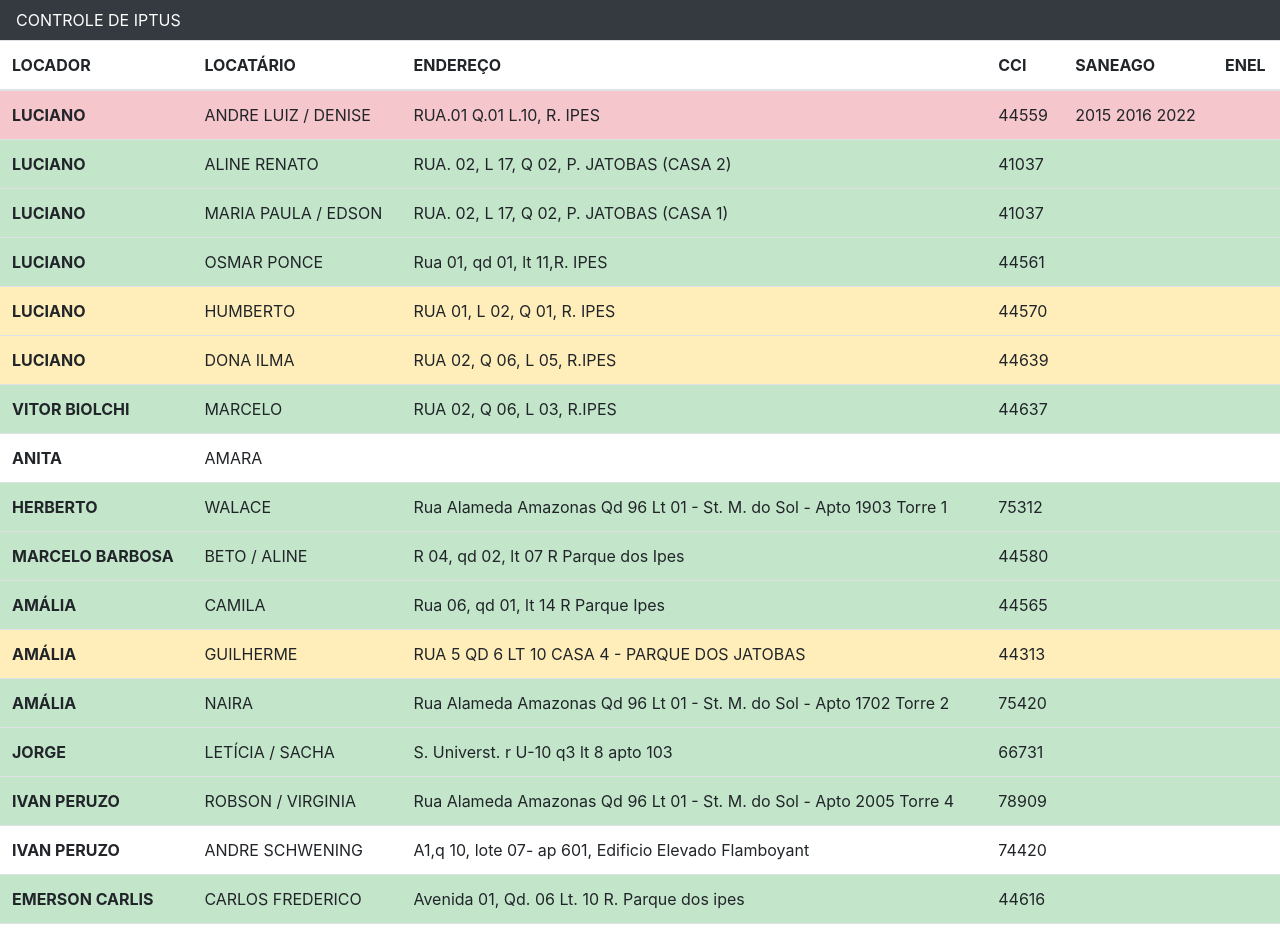
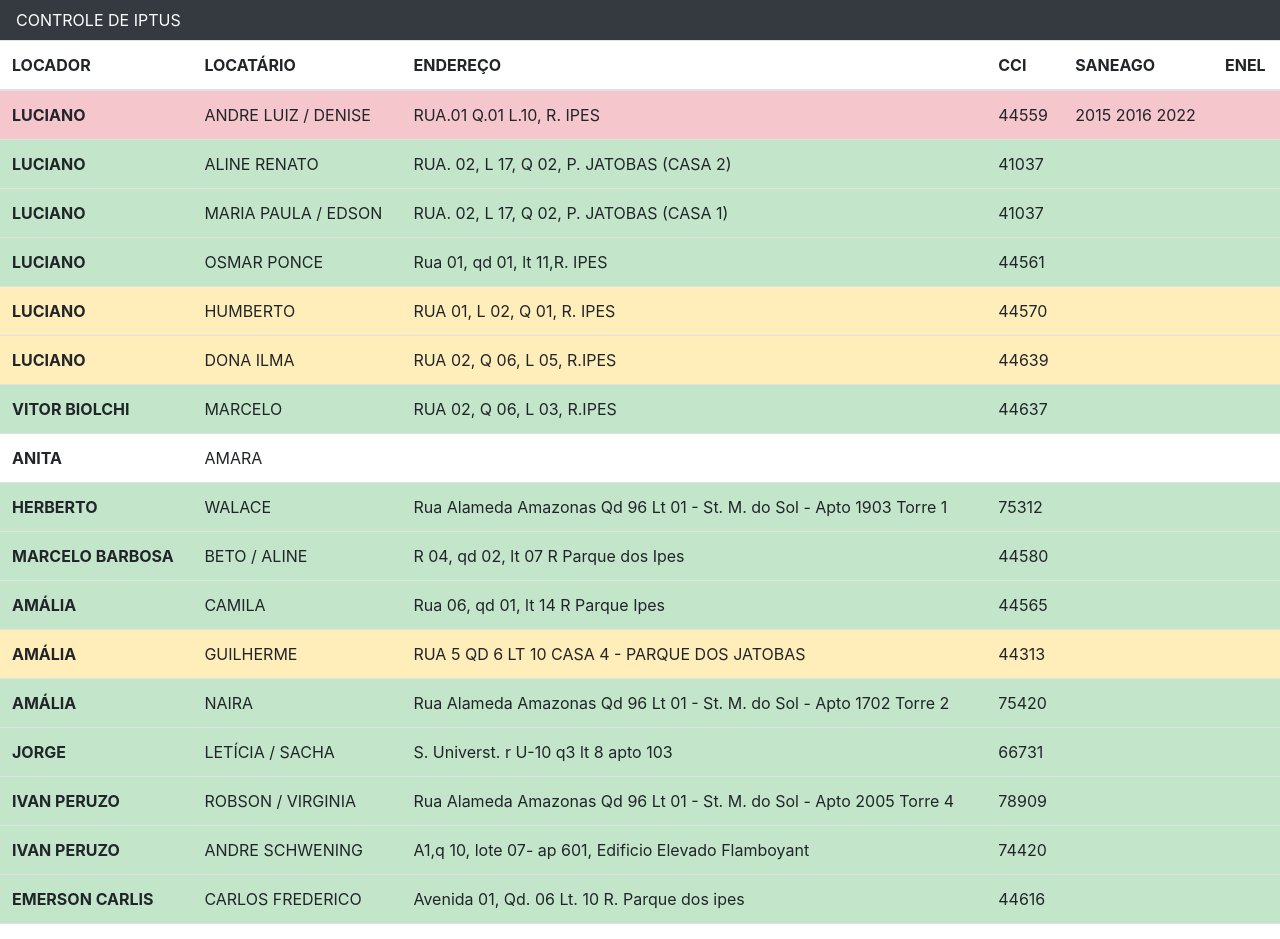
Before and after one commit to samucarv/ideia-unica, a Next.js app: page / in a window 1280 px wide. Shown: the top 939 px of the page. Built offline with nearby package versions, Linux system fonts and the light colour scheme.

Commit message:
“imob”

```diff
--- a/pages/index.js
+++ b/pages/index.js
@@ -163,7 +163,7 @@ function Home(){
       <td></td>
     </tr>
 
-    <tr class="table-sucess">
+    <tr class="table-success">
       <th scope="row">IVAN PERUZO</th>
       <td>ANDRE SCHWENING</td>
       <td>A1,q 10, lote 07- ap 601, Edificio Elevado Flamboyant</td>
```
